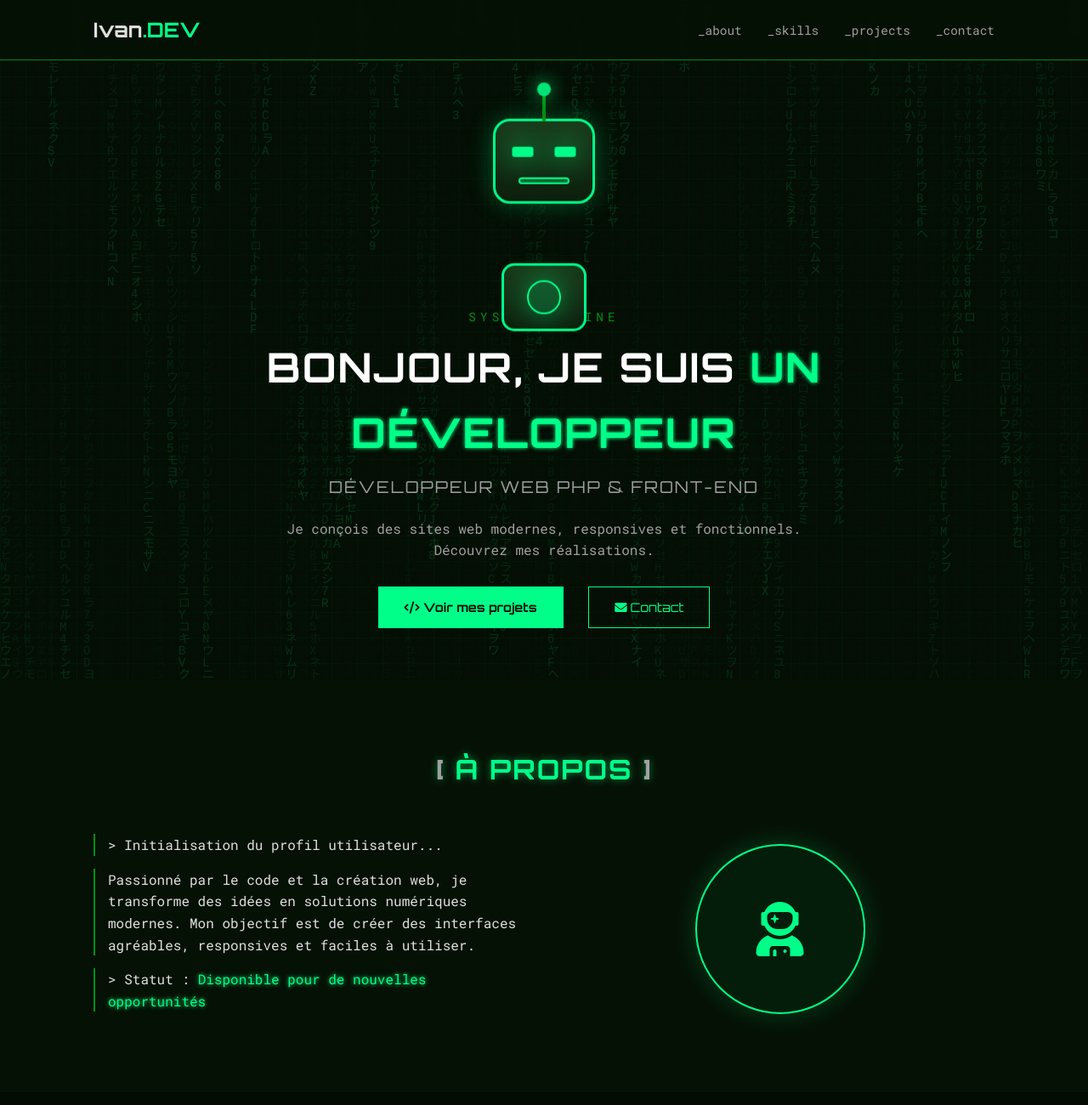
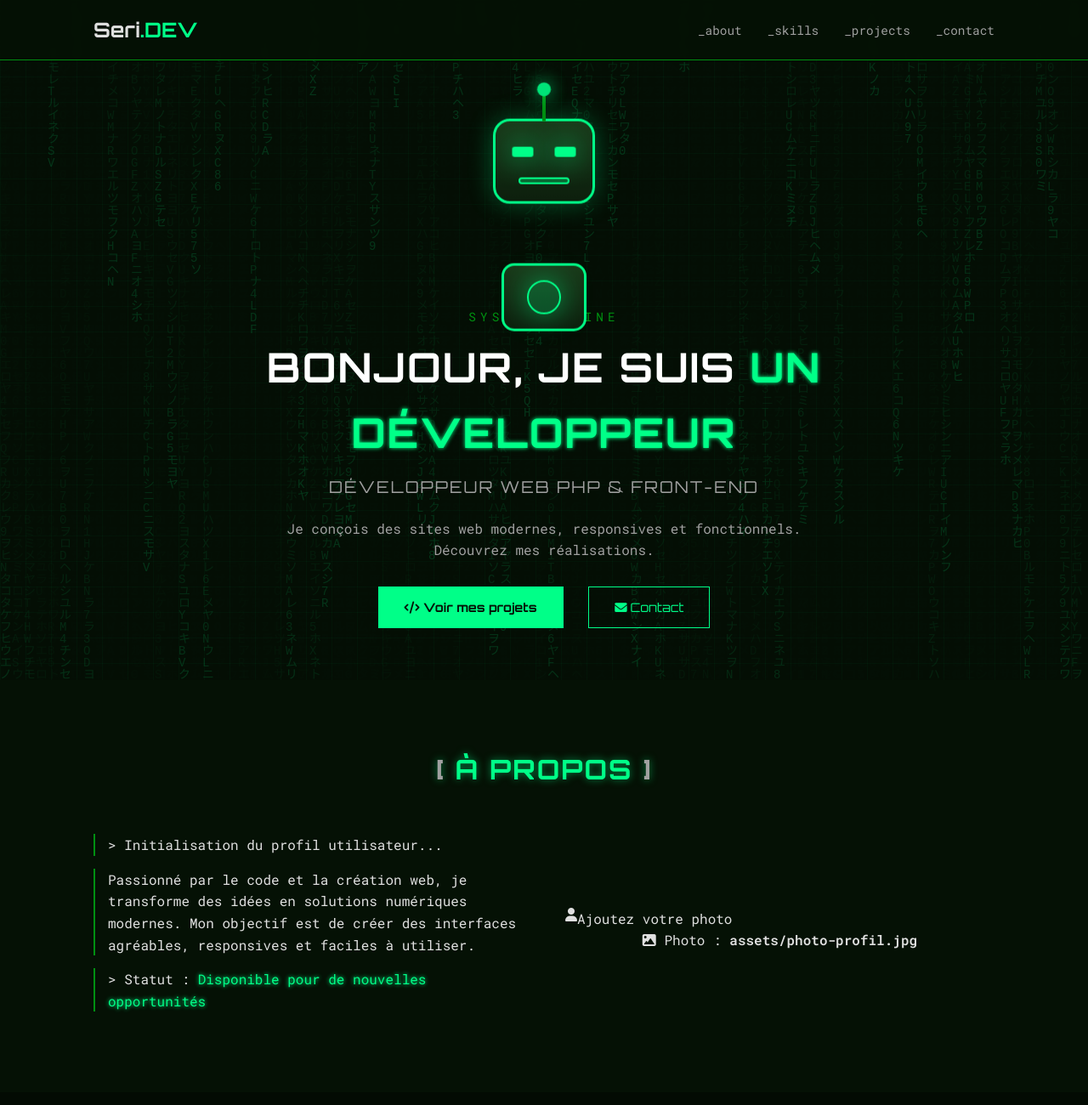
Before and after one commit to ivannserignoleba-afk/Ivan-Portfolio, a plain HTML site: page index.html in a window 1280 px wide. Shown: the top 1300 px of the page at 85% size. Drawn offline with Linux system fonts and the light colour scheme.

Commit message:
Mettre le portfolio au nom de Seri Gnoleba et préparer la photo

```diff
--- a/index.html
+++ b/index.html
@@ -3,8 +3,8 @@
 <head>
     <meta charset="UTF-8">
     <meta name="viewport" content="width=device-width, initial-scale=1.0">
-    <meta name="description" content="Portfolio d'Ivan Seri Gnoleba - Développeur Web PHP & Front-End">
-    <title>Ivan.DEV | Portfolio</title>
+    <meta name="description" content="Portfolio de Seri Gnoleba - Développeur Web PHP & Front-End">
+    <title>Seri Gnoleba | Portfolio</title>
     <link rel="stylesheet" href="style.css">
     <link href="https://fonts.googleapis.com/css2?family=Orbitron:wght@400;700&family=Roboto+Mono:wght@300;400;600&display=swap" rel="stylesheet">
     <link rel="stylesheet" href="https://cdnjs.cloudflare.com/ajax/libs/font-awesome/6.0.0/css/all.min.css">
@@ -15,7 +15,7 @@
 
     <nav class="navbar">
         <div class="container">
-            <a href="#home" class="logo">Ivan<span class="dot">.DEV</span></a>
+            <a href="#home" class="logo">Seri<span class="dot">.DEV</span></a>
             <ul class="nav-links">
                 <li><a href="#about">_about</a></li>
                 <li><a href="#skills">_skills</a></li>
@@ -36,7 +36,7 @@
                 <div class="avatar-glow"></div>
             </div>
             <p class="glitch-text" data-text="SYSTEM ONLINE">SYSTEM ONLINE</p>
-            <h1>Bonjour, je suis <span class="highlight typing-text">Ivan</span></h1>
+            <h1>Bonjour, je suis <span class="highlight typing-text">Seri Gnoleba</span></h1>
             <h2 class="robotic-text">Développeur Web PHP & Front-End</h2>
             <p class="hero-desc">Je conçois des sites web modernes, responsives et fonctionnels. Découvrez mes réalisations.</p>
             <div class="hero-buttons">
@@ -55,7 +55,7 @@
                     <p>Passionné par le code et la création web, je transforme des idées en solutions numériques modernes. Mon objectif est de créer des interfaces agréables, responsives et faciles à utiliser.</p>
                     <p>> Statut : <span class="highlight">Disponible pour de nouvelles opportunités</span></p>
                 </div>
-                <div class="about-img"><div class="placeholder-img"><i class="fas fa-user-astronaut"></i></div></div>
+                <div class="about-img"><div class="profile-photo"><img src="assets/photo-profil.jpg" alt="Photo de Seri Gnoleba" onerror="this.style.display='none'; this.nextElementSibling.style.display='flex'"><div class="photo-fallback"><i class="fas fa-user"></i><span>Ajoutez votre photo</span></div></div><p class="photo-hint"><i class="fas fa-image"></i> Photo : <strong>assets/photo-profil.jpg</strong></p></div>
             </div>
         </div>
     </section>
```
